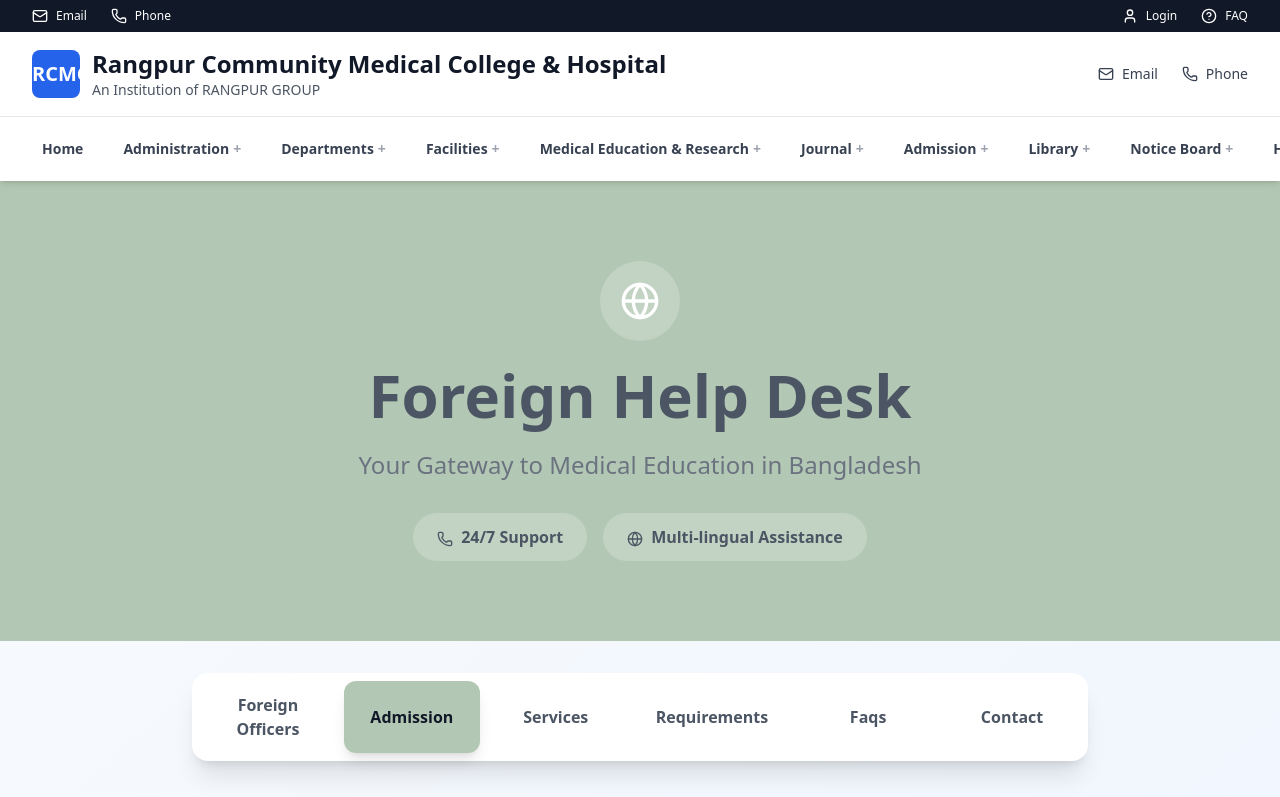
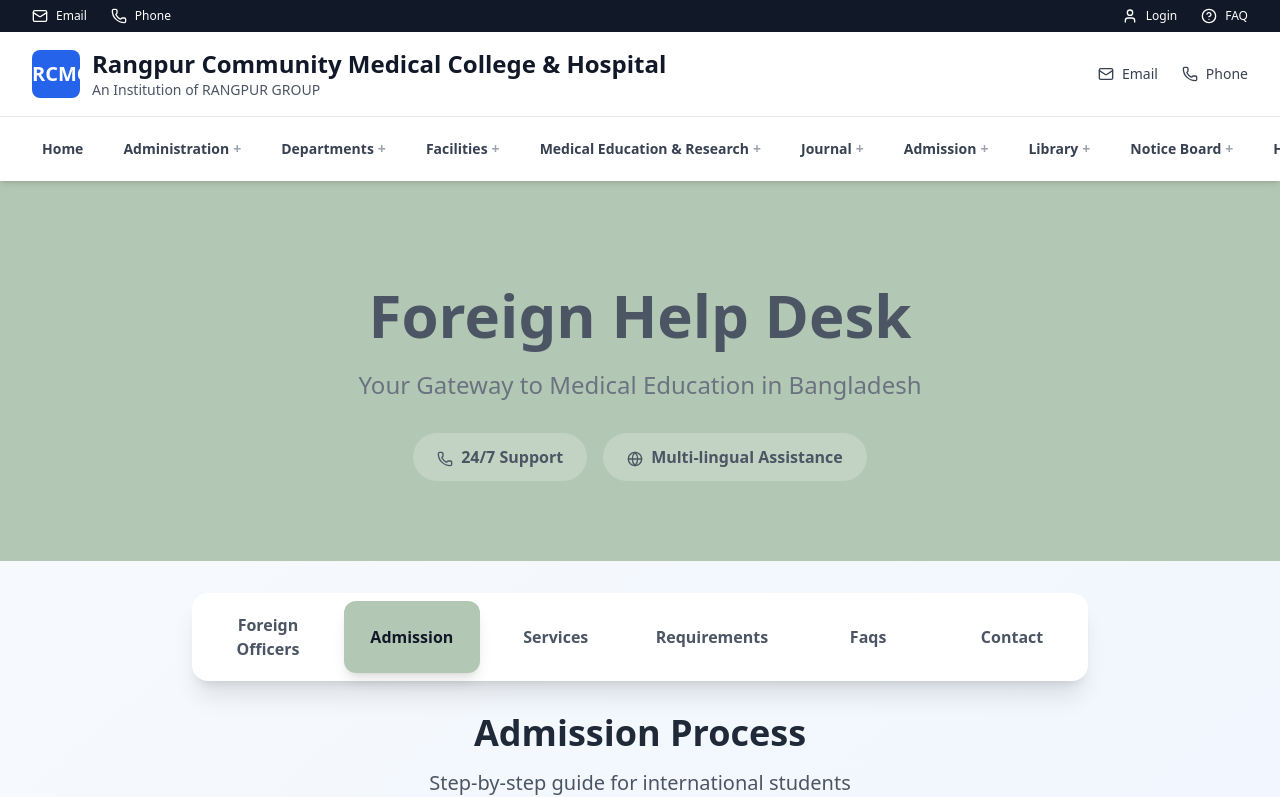
Before and after one commit to mkError420/Medical_college, a Next.js app: page /administration/foreign-help-desk in a window 1280 px wide. Shown: the top 797 px of the page. Built offline with nearby package versions, Linux system fonts and the light colour scheme.

Commit message:
add new section

```diff
--- a/src/app/administration/foreign-help-desk/page.tsx
+++ b/src/app/administration/foreign-help-desk/page.tsx
@@ -139,9 +139,6 @@
         <div className="relative responsive-container-full py-20">
           <div className="max-w-4xl mx-auto text-center text-gray-600">
             <div className="flex justify-center mb-6">
-              <div className="w-20 h-20 bg-white/20 backdrop-blur-sm rounded-full flex items-center justify-center">
-                <Globe className="w-10 h-10 text-white" />
-              </div>
             </div>
             <h1 className="text-5xl md:text-6xl font-bold mb-6">Foreign Help Desk</h1>
             <p className="text-xl md:text-2xl text-gray-500 leading-relaxed mb-8">
--- a/src/app/administration/library-management/page.tsx
+++ b/src/app/administration/library-management/page.tsx
@@ -146,9 +146,6 @@
         <div className="relative responsive-container-full h-full flex items-center">
           <div className="max-w-4xl mx-auto text-center text-white">
             <div className="flex justify-center mb-6">
-              <div className="w-24 h-24 bg-white/20 backdrop-blur-sm rounded-full flex items-center justify-center">
-                <BookOpen className="w-12 h-12 text-white" />
-              </div>
             </div>
             <h1 className="text-5xl md:text-6xl font-bold mb-6">Library Management</h1>
             <p className="text-xl md:text-2xl text-white/90 leading-relaxed mb-8">
--- a/src/app/page.tsx
+++ b/src/app/page.tsx
@@ -410,7 +410,7 @@
               <div className="responsive-container">
                 <div className="text-center mb-12 sm:mb-16">
                   <h2 className="text-2xl sm:text-3xl md:text-4xl font-bold text-gray-900 mb-3 sm:mb-4">
-                    Why Choose Medical College & Hospital?
+                    Why Choose RCMC?
                   </h2>
                   <p className="text-base sm:text-lg md:text-xl text-gray-600 max-w-3xl mx-auto">
                     We provide comprehensive medical education and healthcare services with state-of-the-art facilities and experienced professionals.
```
